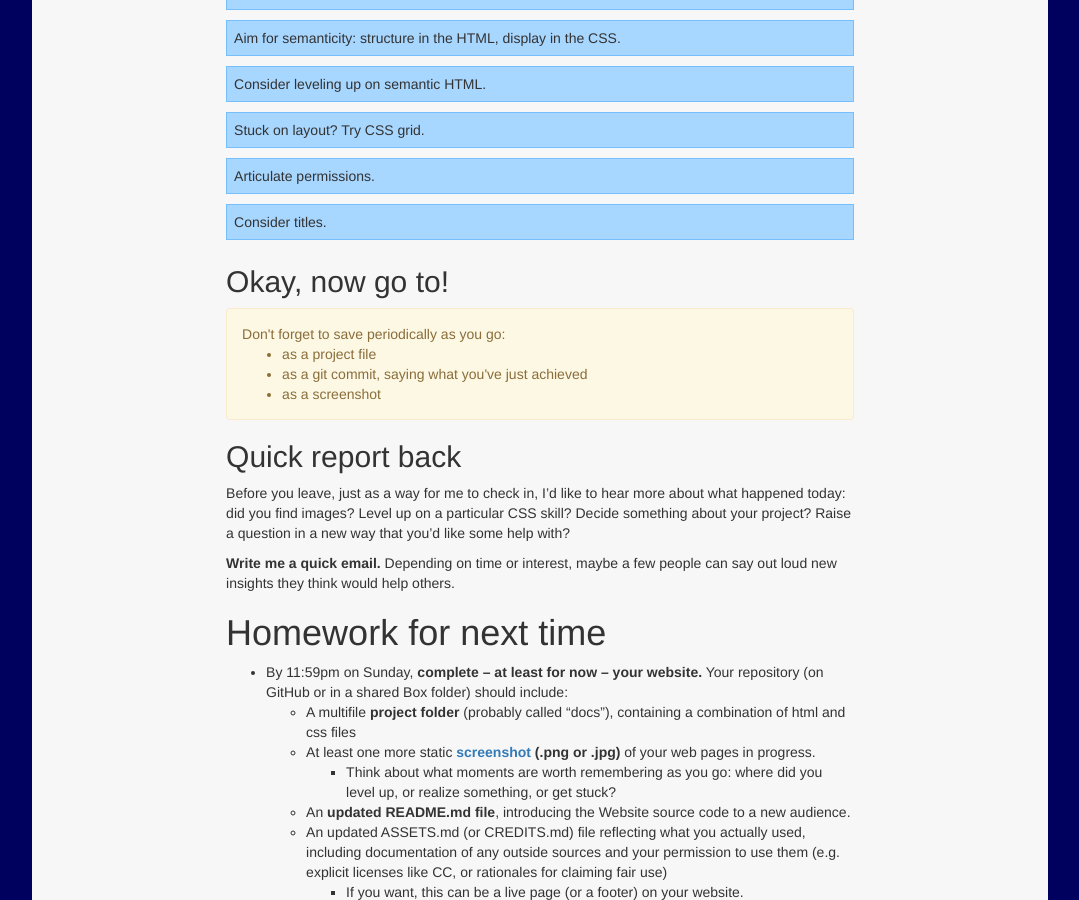
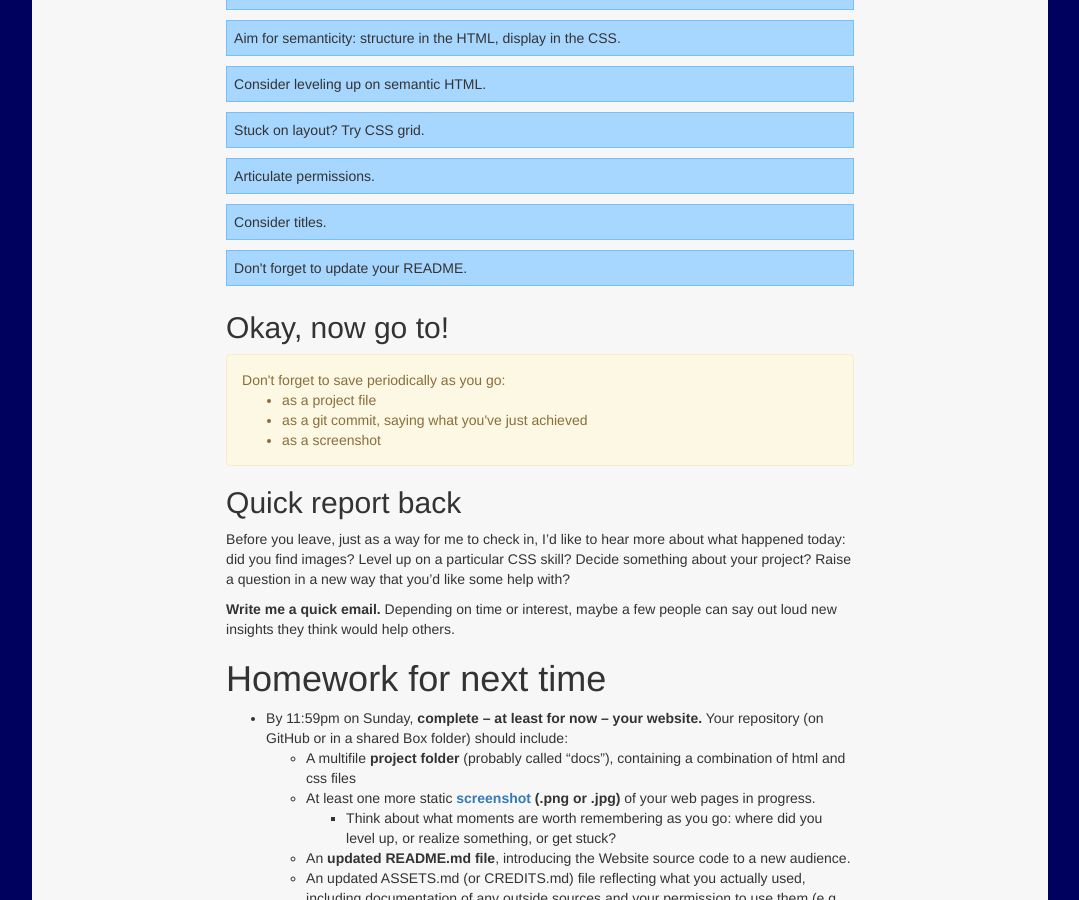
Before and after one commit to benmiller314/cdm2019fall, a Jekyll site: the page built from plans/lesson-21.md, in a window 1280 px wide and 900 px high, scrolled down 539 px. Shown: the whole window, without its empty margins (100-1179 px from the left). Built offline with Jekyll 4.4.1, drawn with Linux system fonts in a browser that asks for light colours; our own code applies the rules of GitHub Pages for plain Markdown files.

Commit message:
typo fixes and a note re: README

```diff
--- a/plans/lesson-21.md
+++ b/plans/lesson-21.md
@@ -65,7 +65,7 @@ As before, I'm going to ask you to write me a brief exit note in the last 5 minu
 
 <p>What I like about this particular tutorial is that it's embedded not only with images, but with short screen-capture GIFs that demonstrate in a very immediate way what happens to the layout when a new CSS rule is added.</p>
 
-<p>Author Rafaela Ferro also does a great job of keeping the tone light by focusing on cute pictures of dogs. I also recommend her follow-up tutorial on <a href="https://medium.com/deemaze-software/css-grid-responsive-layouts-and-components-eee1badd5a2f"using CSS Grid to create responsive layout</a> – which is, she argues, even easier to do with Grid than with Flexbox (let alone Float).</p>
+<p>Author Rafaela Ferro also does a great job of keeping the tone light by focusing on cute pictures of dogs. I also recommend her follow-up tutorial on <a href="https://medium.com/deemaze-software/css-grid-responsive-layouts-and-components-eee1badd5a2f">using CSS Grid to create responsive layout</a> – which is, she argues, even easier to do with Grid than with Flexbox (let alone Float).</p>
 
 </details>
 
@@ -83,6 +83,12 @@ As before, I'm going to ask you to write me a brief exit note in the last 5 minu
 A title can provide a context, a clue, a genre, a commentary; it can add an extra layer to viewer expectations. In previous units, you were titling your entire project; for a website, every page has its own &lt;title&gt; element in the &lt;head&gt;. What text do you want to show in a browser tab?
 
 </details>
+
+<details>
+<summary>Don't forget to update your README.</summary>
+It should have a brief description of the project, and may I also suggest an active link to your live website, if you have one?
+</details>
+
 
 
 ## Okay, now go to!
```
Also changed, not shown: other parts of plans/lesson-21.md (+1 -1 lines).
